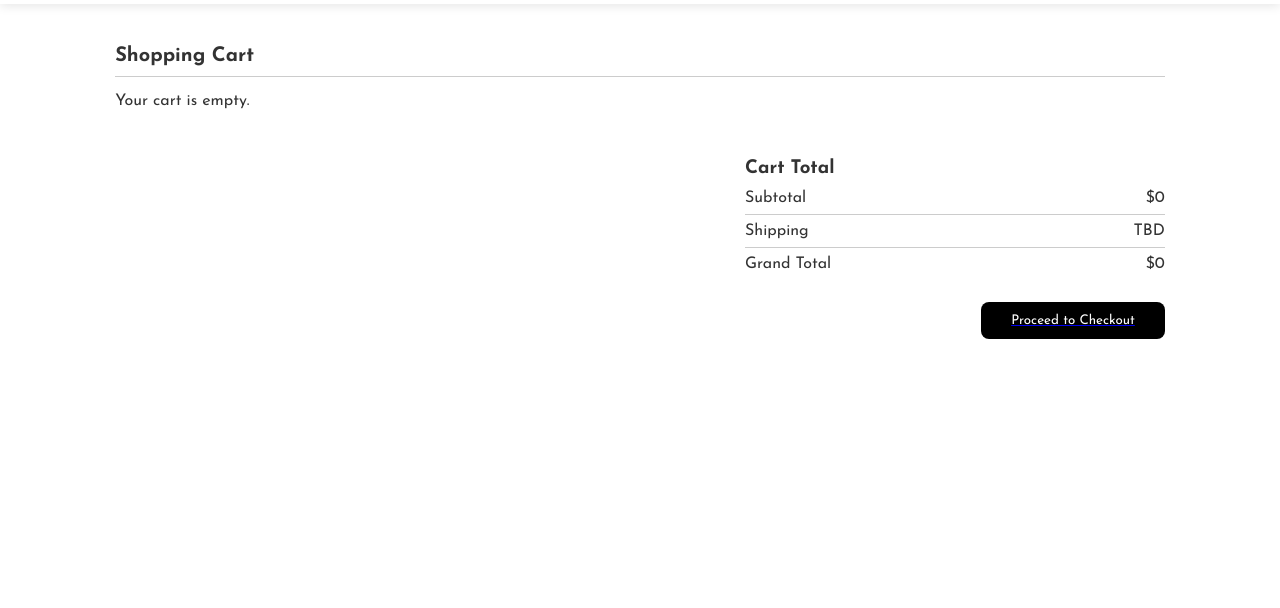
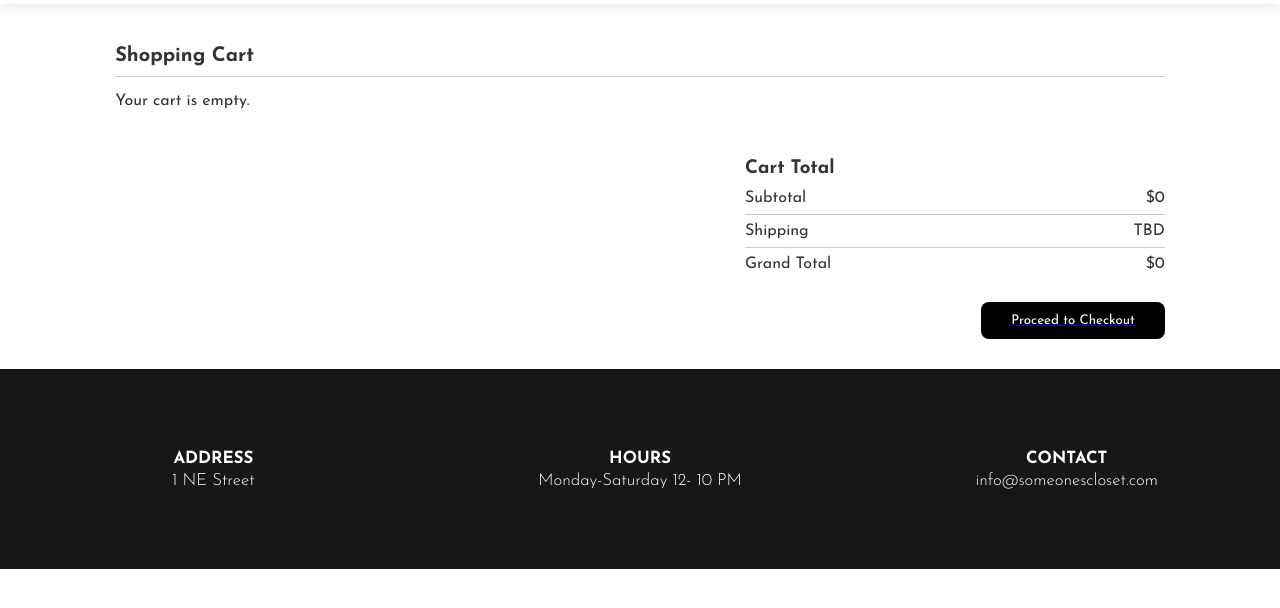
Before and after one commit to davcisneros0/shoppingcart-vinyls-js, a plain HTML site: page cart.html in a window 1280 px wide. Shown: the part 74-682 px from the top of the page. Drawn offline with Linux system fonts and the light colour scheme.

Commit message:
Add footer to all other pages BESIDES checkout

```diff
--- a/cart.html
+++ b/cart.html
@@ -5,6 +5,7 @@
     <meta name="viewport" content="width=device-width, initial-scale=1.0">
     <title>Someone's Closet - Cart</title>
     <link rel="stylesheet" href="index.css">
+    <link rel="stylesheet" href="shoppingcart-mediaquery.css">
     <link rel="stylesheet" href="https://cdnjs.cloudflare.com/ajax/libs/font-awesome/6.0.0-beta3/css/all.min.css">
      <link rel="preconnect" href="https://fonts.googleapis.com">
     <link rel="preconnect" href="https://fonts.gstatic.com" crossorigin>
@@ -66,6 +67,24 @@
 
     </div>
 
+
+    <footer>
+        <div class="footer-section">
+            <p style="font-weight: 800;">ADDRESS</p>
+            <p style="font-weight: 300;">1 NE Street</p>
+        </div>
+
+        <div class="footer-section">
+            <p style="font-weight: 800;">HOURS</p>
+            <p style="font-weight: 300;">Monday-Saturday 12- 10 PM</p>
+        </div>
+
+        <div class="footer-section">
+            <p style="font-weight: 800;">CONTACT</p>
+            <p style="font-weight: 300;">info@someonescloset.com</p>
+        </div>
+    </footer>
+
      <script src="products.js"></script>
     <script src="index.js"></script>
 </body>
--- a/index.css
+++ b/index.css
@@ -135,12 +135,10 @@ h1 {
     grid-template-columns: repeat(2, 1fr);
     gap: 40px;
     padding: 130px 10% 30px;
+    min-height: 100vh;
 }
 
 .product-details .product-img {
-    /* display: grid;
-    grid-template-columns: 1fr; */
-    /* gap: 13px; */
     height: 450px;
 }
 
```
Also changed, not shown: product-detail.html (+15 -0 lines).
